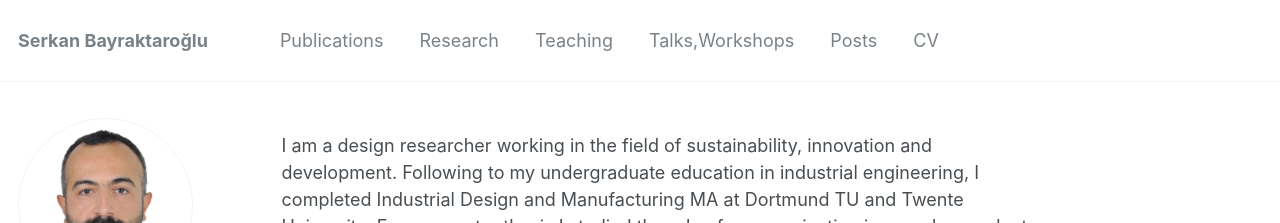
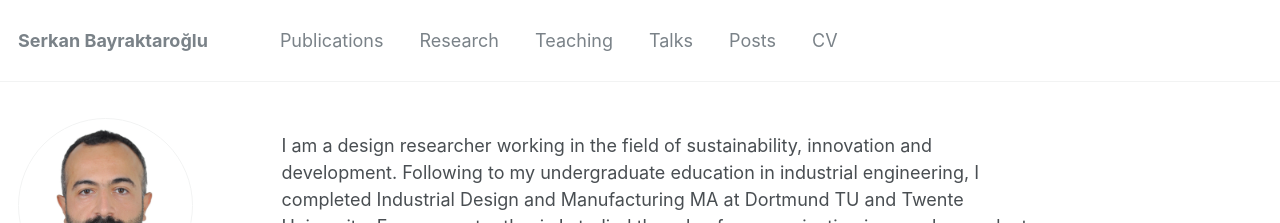
Before and after one commit to serkanbayraktaroglu/serkanbayraktaroglu.github.io, a Jekyll site: the page built from _pages/about.md, in a window 1280 px wide and 982 px high. Shown: the top 223 px of the window. Built offline with Jekyll 4.4.1, drawn with Linux system fonts in a browser that asks for light colours; some web fonts are replaced.

Commit message:
Update navigation.yml

```diff
--- a/_data/navigation.yml
+++ b/_data/navigation.yml
@@ -9,8 +9,8 @@ main:
   - title: "Teaching"
     url: /teaching/
 
-  - title: "Talks,Workshops"
-    url: /software/
+  - title: "Talks"
+    url: /talks/
 
   - title: "Posts"
     url: /posts/
```
